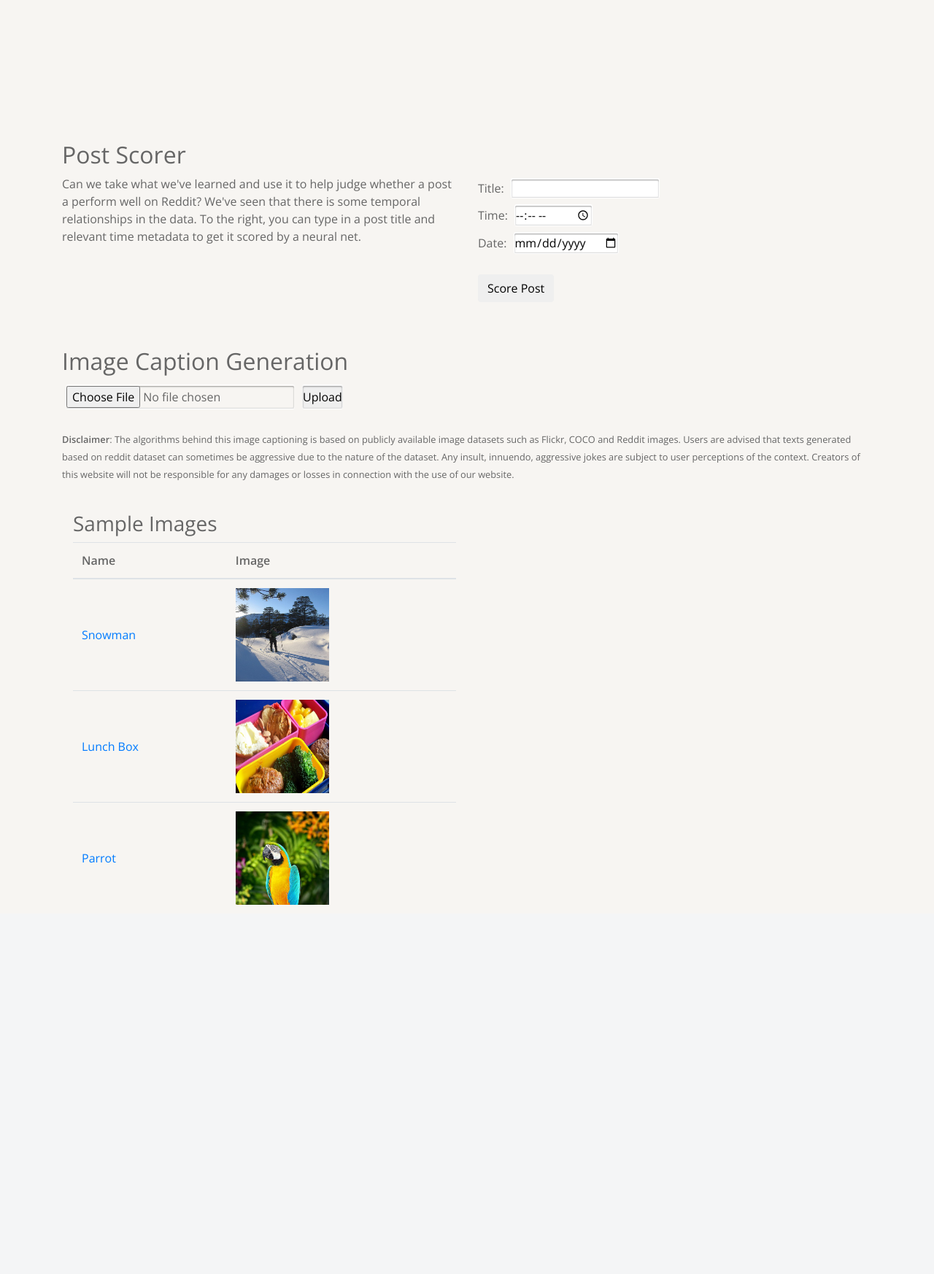
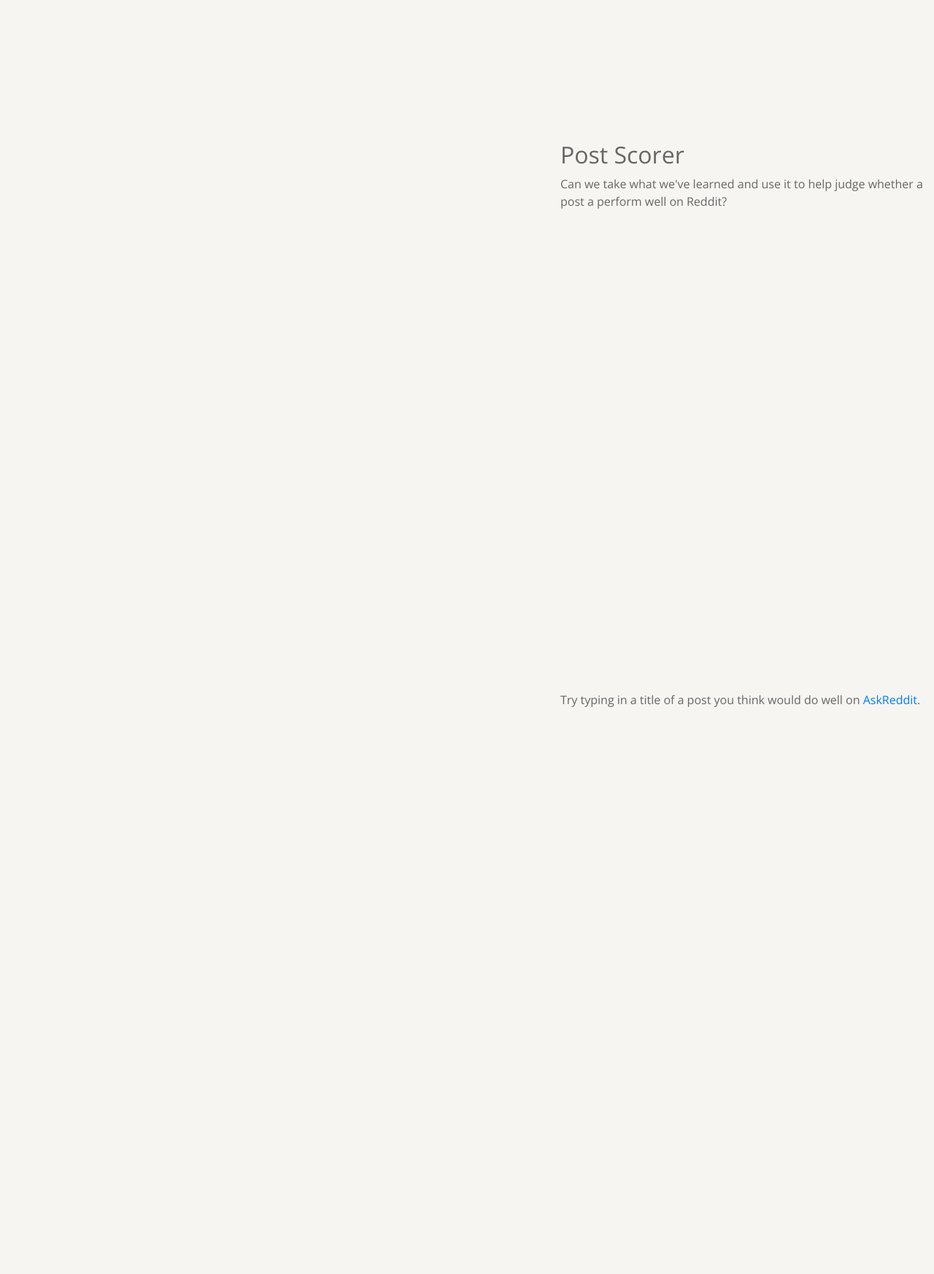
Before and after one commit to hougrammer/capstone, a Flask app: page /models2 in a window 1280 px wide. Shown: the part 325-2071 px from the top of the page at 73% size. Before the commit the page ends 1565 px from the top, so only its background shows below. Run offline with Flask 2, Linux system fonts and the light colour scheme; parts of the project's set-up code (start-up, migrations or seed data) failed here and were passed over; some libraries are stand-ins or nearby versions.

Commit message:
models is now scrollytelly

```diff
--- a/website/app/static/css/base.css
+++ b/website/app/static/css/base.css
@@ -38,6 +38,7 @@
   border: 1px solid transparent;
   border-bottom: 1px solid #DDD;
   box-shadow: inset 0 1px 2px rgba(0,0,0,.39), 0 -1px 1px #FFF, 0 1px 0 #FFF;
+  width: 100%;
 }
 
 .mainLink {
--- /dev/null
+++ b/website/app/static/css/models.css
@@ -0,0 +1,26 @@
+#timeInput {
+  width: 50%;
+}
+
+#dateInput {
+  width: 50%;
+}
+
+#imageUpload {
+  box-shadow: none;
+  width: 6rem;
+}
+
+#imageUpload:hover {
+  border: 1px solid #888;
+  cursor: pointer;
+}
+
+.table td {
+  vertical-align: middle;
+}
+
+td img {
+  width: 128px;
+  height: 128px;
+}
--- a/website/app/static/css/scrollytelling.css
+++ b/website/app/static/css/scrollytelling.css
@@ -1,6 +1,6 @@
 .container {
   height: 100%;
-  width: 100%;
+  width: 40%;
   margin: 0;
   padding: 0;
   position: absolute;
@@ -23,5 +23,6 @@
   background-color: #f7f5f2;
 }
 .hidden {
+  /*visibility: hidden;*/
   opacity: 0;
 }
--- a/website/app/static/js/models.js
+++ b/website/app/static/js/models.js
@@ -50,4 +50,43 @@
     });
   });
 
+// Waypoints
+function fade(scrollingDiv, fadingDiv, start, end, steps) {
+  // Not the most intuitive function parameters, but who's even going to read this other than me?
+  let step = (end - start) / steps;
+  let scale = d3.scaleLinear().domain([start, end]).range([0, 1]);
+  d3.range(start, end+step, step).forEach((offset) => {
+    $(scrollingDiv).waypoint((direction) => {
+      $(fadingDiv).css("opacity", scale(offset));
+    }, {
+      offset: `${offset}%`
+    });
+  })
+}
+
+$("#postScorerInputs").css("visibility", "hidden");
+$("#postScorerDiv1").waypoint((direction) => {
+  $("#postScorerInputs").css("visibility", direction === "down" ? "visible" : "hidden");
+  $("#postScorerInputs").css("opacity", direction === "down" ? 1 : 0);
+});
+fade("#postScorerDiv2", "#titleInputDiv", 100, 50, 5);
+fade("#postScorerDiv3", "#timeInputDiv", 100, 50, 5);
+fade("#postScorerDiv4", "#dateInputDiv", 100, 50, 5);
+fade("#postScorerDiv5", "#scorePostDiv", 100, 50, 5);
+fade("#imageCaptionDiv1", "#postScorerInputs", 50, 90, 5);
+$("#imageCaptionDiv1").waypoint((direction) => {
+  $("#postScorerInputs").css("visibility", direction === "up" ? "visible" : "hidden");
+});
+
+fade("#imageCaptionDiv2", "#imageExamples", 100, 50, 5);
+fade("#imageCaptionDiv2", "#imageExamples", 0, 25, 5);
+fade("#imageCaptionDiv3", "#imageUploadDiv", 90, 50, 5);
+
+fade("#conclusion", "#imageUploadDiv", 60, 100, 5);
+$("#conclusion").waypoint((direction) => {
+  $("#imageUploadDiv").css("visibility", direction === "up" ? "visible" : "hidden");
+}, {
+  offset: "50%"
+});
+
 }); // end $()
--- a/website/app/templates/base.html
+++ b/website/app/templates/base.html
@@ -6,9 +6,13 @@
   {% else %}
   <title>Reddit Explorer</title>
   {% endif %}
+
   <link rel="stylesheet" href="https://maxcdn.bootstrapcdn.com/bootstrap/4.0.0/css/bootstrap.min.css">
   <link rel="stylesheet" href="{{ url_for('static', filename='css/base.css') }}">
+  {% block css %}{% endblock %}
+
   <link rel="shortcut icon" href="{{ url_for('static', filename='imgs/favicon.ico') }}">
+
   <script src="https://ajax.googleapis.com/ajax/libs/jquery/3.4.1/jquery.min.js"></script>
   <!-- <script src="https://maxcdn.bootstrapcdn.com/bootstrap/3.4.0/js/bootstrap.min.js"></script> -->
   <script src="https://maxcdn.bootstrapcdn.com/bootstrap/4.0.0/js/bootstrap.min.js"></script>
@@ -17,6 +21,7 @@
   <!-- <script src="https://cdnjs.cloudflare.com/ajax/libs/waypoints/4.0.1/noframework.waypoints.js"></script> -->
   <script src="https://cdnjs.cloudflare.com/ajax/libs/waypoints/4.0.1/jquery.waypoints.min.js"></script>
   <script src="https://cdnjs.cloudflare.com/ajax/libs/popper.js/1.12.9/umd/popper.min.js"></script>
+  {% block scripts %}{% endblock %}
 </head>
 
 <body>
--- a/website/app/templates/models2.html
+++ b/website/app/templates/models2.html
@@ -1,4 +1,13 @@
 {% extends "base.html" %}
+
+{% block css %}
+<link rel="stylesheet" href="{{ url_for('static', filename='css/scrollytelling.css') }}">
+<link rel="stylesheet" href="{{ url_for('static', filename='css/models.css') }}">
+{% endblock %}
+
+{% block scripts %}
+<script src="{{ url_for('static', filename='js/models.js') }}"></script>
+{% endblock %}
 
 {% block jumbotron %}
 <h1>ML Models</h1>
@@ -6,87 +15,114 @@
 {% endblock %}
 
 {% block content %}
-<div class="container">
-  <h2>Post Scorer</h2>
-
-  <div class="row">
-    <div class="col-lg-6">
-      <p>
-        Can we take what we've learned and use it to help judge whether a post a perform well on
-        Reddit? We've seen that there is some temporal relationships in the data. To the right, you
-        can type in a post title and relevant time metadata to get it scored by a neural net.
-      </p>
+<div>
+  <div class="fixed hidden" id="postScorerInputs">
+    <div class="hidden" id="titleInputDiv">
+      <label for="titleInput">Title:</label>
+      <input type="text" id="titleInput">
     </div>
-    <div class="col-lg-6">
-      <style type="text/css">
-        .scoreInput {
-          width: 100%
-        }
-      </style>
-      Title: <input type="text" id="titleInput"><br>
-      Time: <input type="time" id="timeInput"><br>
-      Date: <input type="date" id="dateInput"><br><br>
+    <div class="hidden" id="timeInputDiv">
+      <label for="timeInput">Time:</label>
+      <input type="time" id="timeInput">
+    </div>
+    <div class="hidden" id="dateInputDiv">
+      <label for="dateInput">Date:</label>
+      <input type="date" id="dateInput">
+    </div>
+    <div class="hidden" id="scorePostDiv">
       <button id="scoreSubmit" class="btn">Score Post</button><br>
       <p id="scoreResult"></p>
-      <script src="{{ url_for('static', filename='js/models.js') }}"></script>
     </div>
   </div>
 
+  <div class="fixed hidden" id="imageExamples">
+    <h3>Example Images</h3>
+    <table class="table">
+      <thead>
+        <tr>
+          <th>Image</th>
+          <th>Title</th>
+          <th>Comment</th>
+        </tr>
+      </thead>
+      <tr>
+        <td>
+          <img src="{{ images['snow'] }}" alt="snowman">
+        </td>
+        <td>a man is skiing down a snowy hill</td>
+        <td>looks like the highway to heaven</td>
+      </tr>
+      <tr>
+        <td>
+          <img src="{{ images['lunchbox'] }}" alt="lunchbox">
+        </td>
+        <td>a plate of food with meat and vegetables</td>
+        <td>you gonna eat that</td>
+      </tr>
+      <tr>
+        <td>
+          <img src="{{ images['parrot'] }}" alt="parrot">
+        </td>
+        <td>a small bird on a tree branch with a blurry background</td>
+        <td>you found a fossil</td>
+      </tr>
+    </table>
+  </div>
 
-  <h2>Image Caption Generation</h2>
-  <div>
+  <div class="fixed hidden" id="imageUploadDiv">
+    <h2>Image Upload</h2>
     <form action="http://127.0.0.1:5000/result" method=post enctype=multipart/form-data>
       <div class="input-group">
         <input type=file name=file>
-        <input type=submit value=Upload>
+        <input type=submit value=Upload id="imageUpload">
       </div>
     </form>
-    <br>
-    <p><small><b>Disclaimer</b>: The algorithms behind this image captioning is based on
-     publicly available image datasets such as Flickr, COCO and Reddit images.
-     Users are advised that texts generated based on reddit dataset can
-     sometimes be aggressive due to the nature of the dataset.
-     Any insult, innuendo, aggressive jokes are subject to user perceptions of
-     the context. Creators of this website will not be responsible for any damages
-     or losses in connection with the use of our website.</small></p>
-     <br>
   </div>
 
-  <div class="col-lg-6">
-    <h3>Sample Images</h3>
-    <table class="table table-responsive-sm">
-      <thead>
-        <tr>
-          <th>Name</th>
-          <th>Image</th>
-        </tr>
-      </thead>
+  <div class="container">
+    <div id="postScorerDiv1">
+      <h2>Post Scorer</h2>
+      Can we take what we've learned and use it to help judge whether a post a perform well on
+      Reddit?
+    </div>
+    <div id="postScorerDiv2">
+      Try typing in a title of a post you think would do well on
+      <a href="http://www.reddit.com/r/askreddit">AskReddit</a>.
+    </div>
+    <div id="postScorerDiv3">
+      We've seen some temporal relationships between how well a post does and the time it is posted.
+      Select a time for your post (PST timezone).
+    </div>
+    <div id="postScorerDiv4">
+      We've also seen that different days of the year have different amounts of subreddit activity.
+      Pick a date for your post.
+    </div>
+    <div id="postScorerDiv5">
+      Score your post! How does our model think it'll do? Play around with different titles. Try
+      intentional misspellings or grammatical mistakes. More subreddits support to come soon
+      <sup>TM</sup>.
+    </div>
 
-      <tr>
-        <td style="vertical-align: middle">
-          <a href="http://127.0.0.1:5000/example_snow">Snowman</a>
-        </td>
-        <td>
-          <img src="{{ images['snow'] }}" alt="example image" style="width:128px;height:128px;">
-        </td>
-      </tr>
-      <tr>
-        <td style="vertical-align: middle">
-          <a href="http://127.0.0.1:5000/example_lunchbox">Lunch Box</a>
-        </td>
-        <td>
-          <img src="{{ images['lunchbox'] }}" alt="example image" style="width:128px;height:128px;">
-        </td>
-      </tr>
-      <tr>
-        <td style="vertical-align: middle">
-          <a href="http://127.0.0.1:5000/example_parrot">Parrot</a>
-        </td>
-        <td>
-          <img src="{{ images['parrot'] }}" alt="example image" style="width:128px;height:128px;">
-        </td>
-      </tr>
-    </table>
-  </div>
+    <div id="imageCaptionDiv1">
+      <h2>Image Captioner</h2>
+      Text posts are only a small portion of those on Reddit. Most posts link to some sort of media
+      such as an image or video. We also trained a model automatically generate titles and comments
+      from a seed image.
+    </div>
+    <div id="imageCaptionDiv2">
+      Here are some examples.
+    </div>
+    <div id="imageCaptionDiv3">
+      Try uploading your own image! Just be aware that the training data for our model comes from
+      the internet, where not everyone and everything are civil and nice. But upload a picture of a
+      cute cat and it should be fairly tame!
+    </div>
+
+    <div id="conclusion">
+      You've seen what ML models can do for generating Reddit titles and comments. Now explore the
+      <a href="/subreddits2">subreddits</a> or <a href="/posts2">posts</a> of Reddit!
+    </div>
  </div>
+</div>
+
  {% endblock %}
```
Also changed, not shown: website/app/templates/posts2.html (+8 -2 lines), website/app/templates/subreddits2.html (+9 -6 lines).
